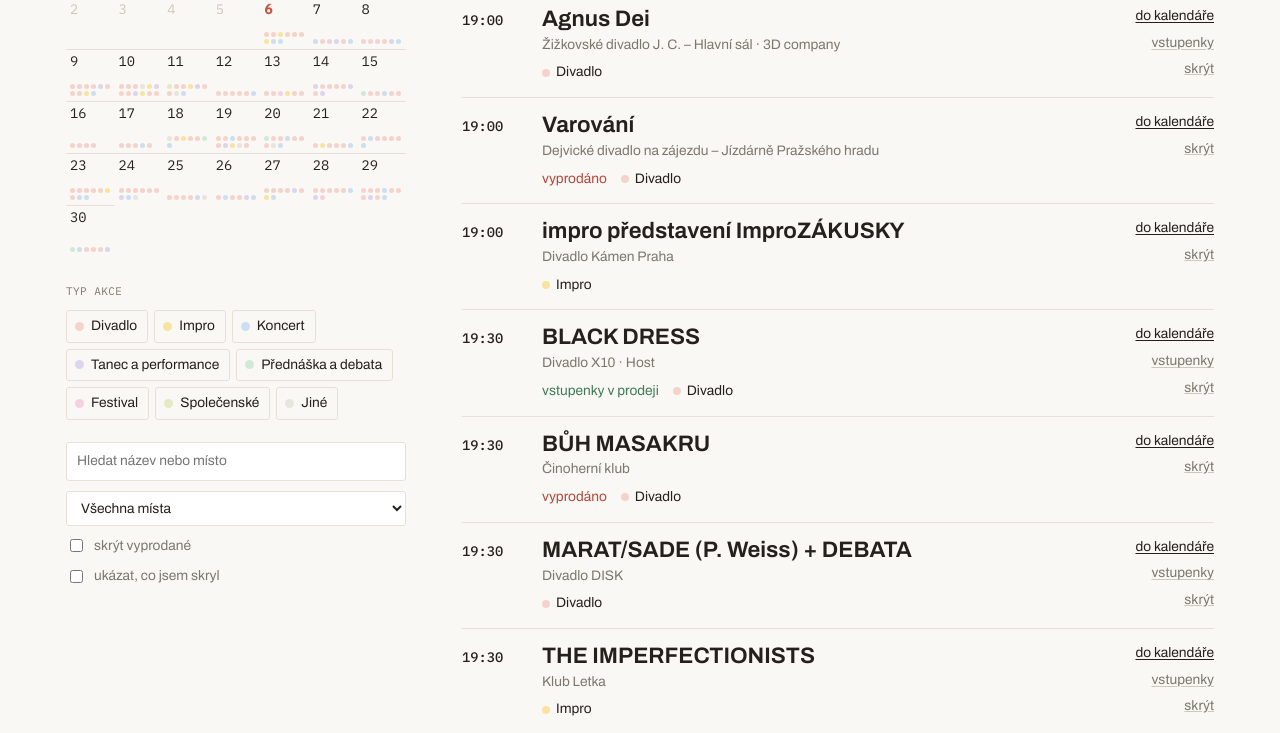
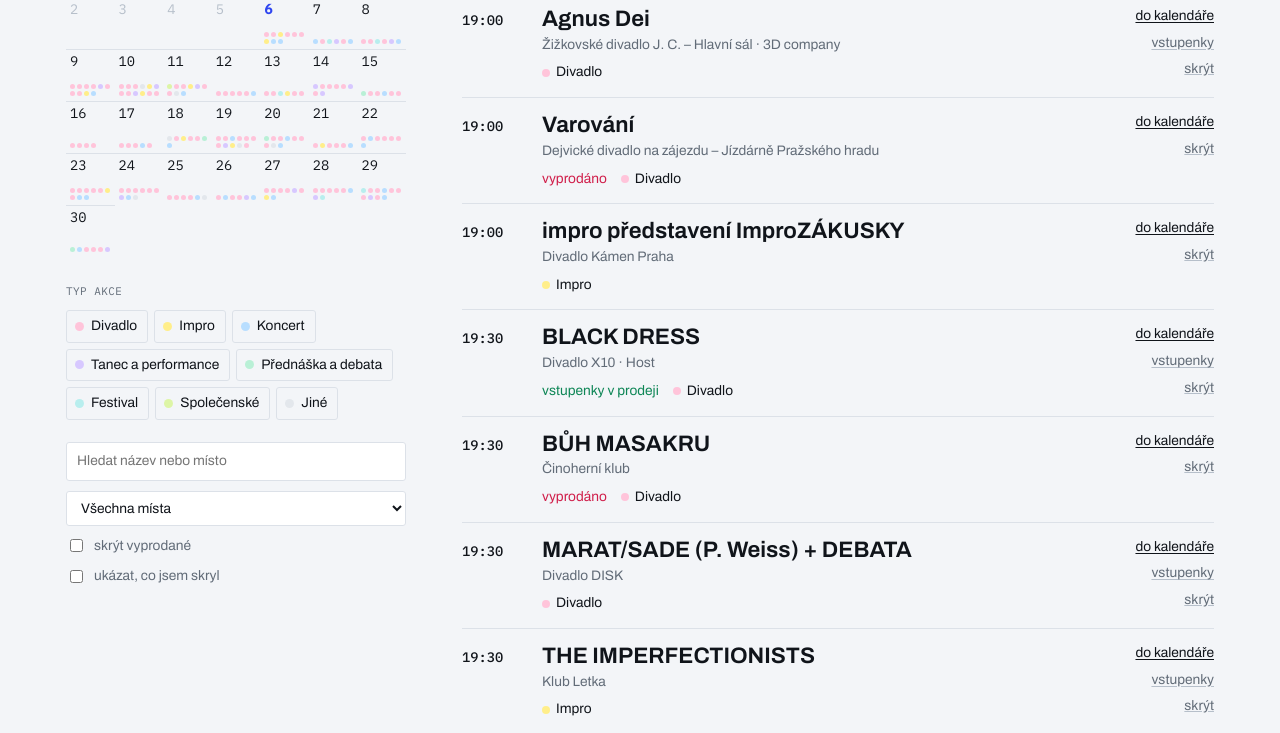
Before and after one commit to m-tomasek/kulturni-vlozky, a plain HTML site: page index.html in a window 1280 px wide. Shown: the part 367-1100 px from the top of the page. Drawn offline with Linux system fonts and the light colour scheme.

Commit message:
Chladná paleta: studená bílá, ultramarínový akcent, svěží pastely typů
Co-Authored-By: Claude Opus 5.5 <noreply@anthropic.com>
Claude-Session: https://claude.ai/code/session_01Ap5RTo1zNUUh4Ev367GpLs

```diff
--- a/index.html
+++ b/index.html
@@ -11,22 +11,22 @@
 <style>
 /* ---------- tokeny ---------- */
 :root{
-  --surface:#FAF8F4;        /* papír */
+  --surface:#F3F5F8;        /* chladná bílá */
   --surface-raised:#FFFFFF;
-  --ink:#24211D;            /* hlavní text */
-  --ink-muted:#7D776E;      /* vedlejší text */
-  --rule:#E6E0D6;           /* linky */
-  --rule-strong:#CFC7BA;
-  --signal:#C4553E;         /* jediný sytý akcent: nové, dnešek */
-  --focus:#3D6F9E;
+  --ink:#10141A;            /* hlavní text */
+  --ink-muted:#626C78;      /* vedlejší text */
+  --rule:#DCE1E8;           /* linky */
+  --rule-strong:#B6BFCA;
+  --signal:#2E45F0;         /* jediný sytý akcent: nové, dnešek */
+  --focus:#2E45F0;
 
   /* pastely = typy akcí */
-  --t-divadlo:#F5D3CB;  --t-improvizace:#F9E3A1; --t-koncert:#CBDFF1;
-  --t-tanec:#DCD5EE;    --t-prednaska:#D2E8D9;   --t-vystava:#F2DCC3;
-  --t-festival:#F6D0DF; --t-film:#D7DCE4;        --t-spolecenska:#E3EAC4;
-  --t-jine:#E9E4DC;
+  --t-divadlo:#FFC4DA;  --t-improvizace:#FFEE8A; --t-koncert:#B8DEFF;
+  --t-tanec:#D7C8FF;    --t-prednaska:#B9F0D6;   --t-vystava:#FFD4B0;
+  --t-festival:#B8EEEE; --t-film:#D9DEE6;        --t-spolecenska:#DDF5A6;
+  --t-jine:#E3E7EC;
 
-  --sold:#B3483A; --free:#3F7A55; --warn:#9A6A12;
+  --sold:#D01F4B; --free:#0E8656; --warn:#9A6500;
 
   --step--1:clamp(.78rem,.16vw + .74rem,.86rem);
   --step-0:clamp(.95rem,.25vw + .89rem,1.06rem);
@@ -40,12 +40,12 @@
 :root:not([data-theme="light"]){color-scheme:light dark}
 @media (prefers-color-scheme: dark){
   :root:not([data-theme="light"]){
-    --surface:#191816; --surface-raised:#211F1C; --ink:#EDE8E1; --ink-muted:#9B948A;
-    --rule:#2F2C28; --rule-strong:#45403A; --signal:#E8846D; --focus:#8DB6DD;
-    --t-divadlo:#E9B9AE; --t-improvizace:#EDD27F; --t-koncert:#A9C8E6; --t-tanec:#C4B8E6;
-    --t-prednaska:#AFD6BC; --t-vystava:#E6C49E; --t-festival:#EBB1C9; --t-film:#B9C1CE;
-    --t-spolecenska:#CDD99B; --t-jine:#8E877D;
-    --sold:#E68A7C; --free:#86C39C; --warn:#D9B05E;
+    --surface:#0E1116; --surface-raised:#161A21; --ink:#E8ECF2; --ink-muted:#8892A0;
+    --rule:#222832; --rule-strong:#343C48; --signal:#7F92FF; --focus:#7F92FF;
+    --t-divadlo:#FFB3CF; --t-improvizace:#FFE873; --t-koncert:#A3D3FF; --t-tanec:#C9B6FF;
+    --t-prednaska:#A3EBC9; --t-vystava:#FFC69A; --t-festival:#A3E8E8; --t-film:#B9C2CF;
+    --t-spolecenska:#D2F08A; --t-jine:#6A7380;
+    --sold:#FF7A98; --free:#5DD39E; --warn:#F2C14E;
   }
 }
 
@@ -115,7 +115,7 @@ button{font:inherit;color:inherit;background:none;border:0;padding:0;cursor:poin
 .type i{width:9px;height:9px;border-radius:50%}
 .type:hover{border-color:var(--rule-strong)}
 .type[aria-pressed="true"]{background:var(--sw);border-color:transparent}
-.type[aria-pressed="true"]{color:#24211D}
+.type[aria-pressed="true"]{color:#10141A}
 .types.filtering .type[aria-pressed="false"]{color:var(--ink-muted)}
 details.filters>summary{list-style:none;cursor:pointer;margin-top:22px;font-size:var(--step--1);color:var(--ink-muted);display:none}
 details.filters>summary::-webkit-details-marker{display:none}
@@ -438,7 +438,7 @@ async function start(){
     META=d.meta||{}; AKCE=(d.akce||[]).filter(a=>konec(a)>=dnes());
     const kdy=META.vygenerovano?new Date(META.vygenerovano).toLocaleString("cs-CZ",{day:"numeric",month:"numeric",hour:"2-digit",minute:"2-digit"}):"?";
     const zdroju=Object.keys(z).length;
-    document.getElementById("meta").innerHTML=`${AKCE.length} akcí z ${zdroju} menších pražských scén.<br>Aktualizováno ${kdy}.`;
+    document.getElementById("meta").innerHTML=`${AKCE.length} akcí, ${zdroju} scén<br>aktualizováno ${kdy}`;
     S.mesic=0;
     if(innerWidth<=860) document.getElementById("filters").removeAttribute("open");
     if(AKCE.some(a=>zakladFiltr(a)&&nova7(a))) S.view="nove";
```
